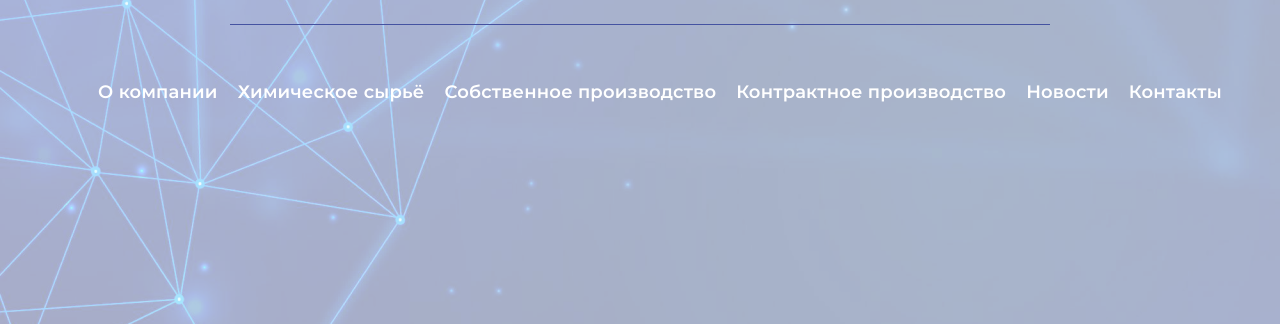
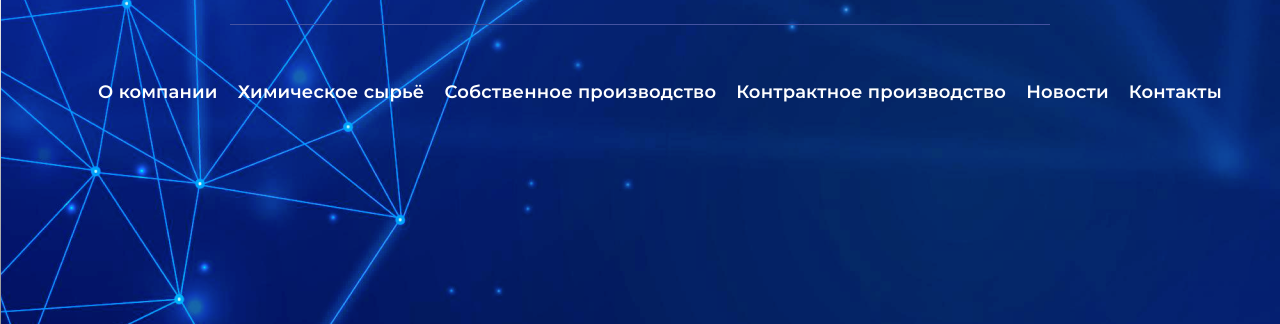
Before and after one commit to alexey221284/SpaceApp, a plain HTML site: page index.html in a window 1280 px wide. Shown: the part 82-406 px from the top of the page. Drawn offline with Linux system fonts and the light colour scheme; a web font is replaced by a local one.

Commit message:
add normal background

```diff
--- a/style.scss
+++ b/style.scss
@@ -29,7 +29,7 @@ a:hover {
 }
 
 header {
-  background: url(assets/img/01_background.png);
+  background: url(assets/img/backgroundTop.png);
   height: 975px;
 
   .header_top {
```
Also changed, not shown: assets/img/01_background.png (deleted), assets/img/backgroundTop.png (added), style.css.
